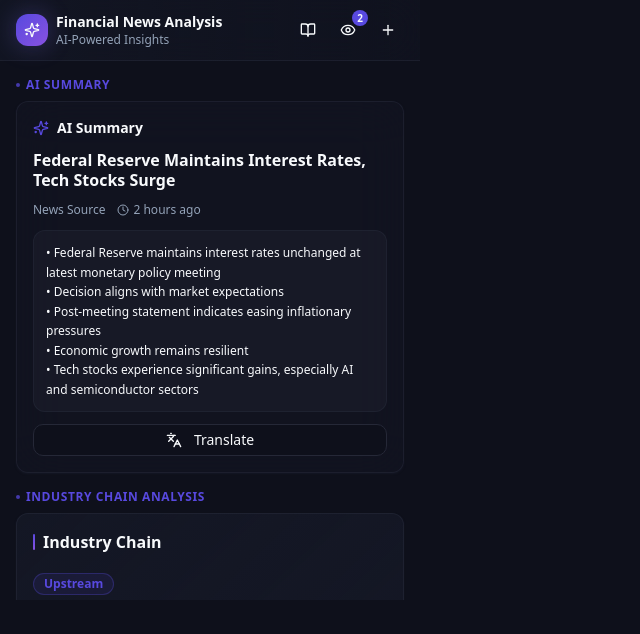
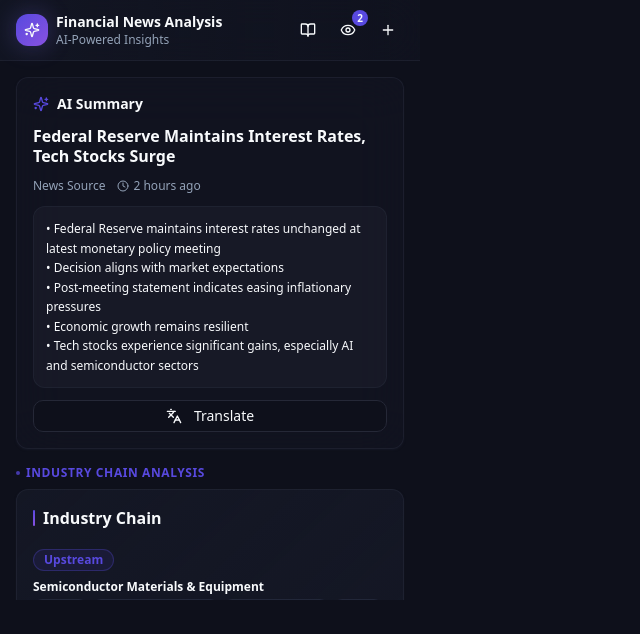
Before and after one commit to 0612emmawu-hue/link, a React (Vite) app: page / in a window 1280 px wide. Shown: the top 634 px of the page, without its empty margins (0-640 px from the left). Built offline with nearby package versions, Linux system fonts and the light colour scheme; the HTML template or start-up script is replaced by a standard one.

Commit message:
Visual edit in Lovable

```diff
--- a/src/pages/Index.tsx
+++ b/src/pages/Index.tsx
@@ -206,10 +206,7 @@ const Index = () => {
       <main className="flex-1 overflow-y-auto px-4 py-4 space-y-4 scrollbar-thin scrollbar-thumb-border scrollbar-track-transparent">
         {/* Module 1: News Summary (AI Summary) */}
         <section>
-          <h2 className="text-xs font-semibold text-primary mb-2 uppercase tracking-wider flex items-center gap-1.5">
-            <span className="w-1 h-1 rounded-full bg-primary animate-pulse"></span>
-            AI Summary
-          </h2>
+
           <AISummary newsTitle={mockNews.title} newsContent={mockNews.summary} />
         </section>
 
```
